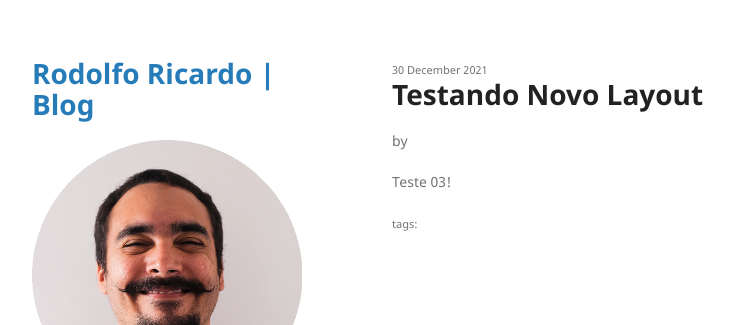
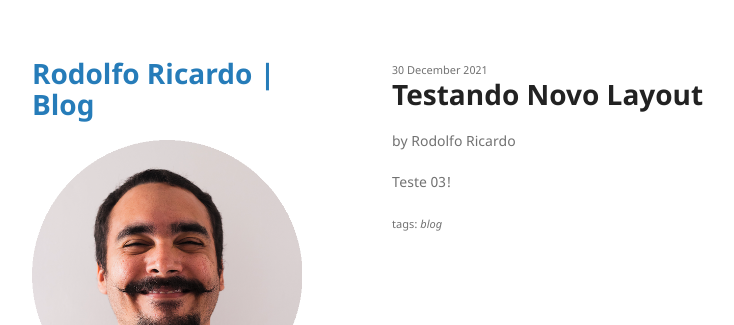
Before and after one commit to rodolforicardotech/rodolforicardotech.github.io, a Jekyll site: the page built from _posts/2021-12-30-testando-novo-layout.md, in a window 1280 px wide. Shown: the top 325 px of the page, without its empty margins (178-912 px from the left). Built offline with Jekyll 4.4.1, drawn with Linux system fonts in a browser that asks for light colours; our own code applies the rules of GitHub Pages for plain Markdown files.

Commit message:
alterando layout do terceiro post

```diff
--- a/_posts/2021-12-30-testando-novo-layout.md
+++ b/_posts/2021-12-30-testando-novo-layout.md
@@ -1 +1,8 @@
+---
+layout: post
+title:  "Testando Novo Layout"
+author: Rodolfo Ricardo
+tags: blog
+category: blog
+---
 Teste 03!
```
